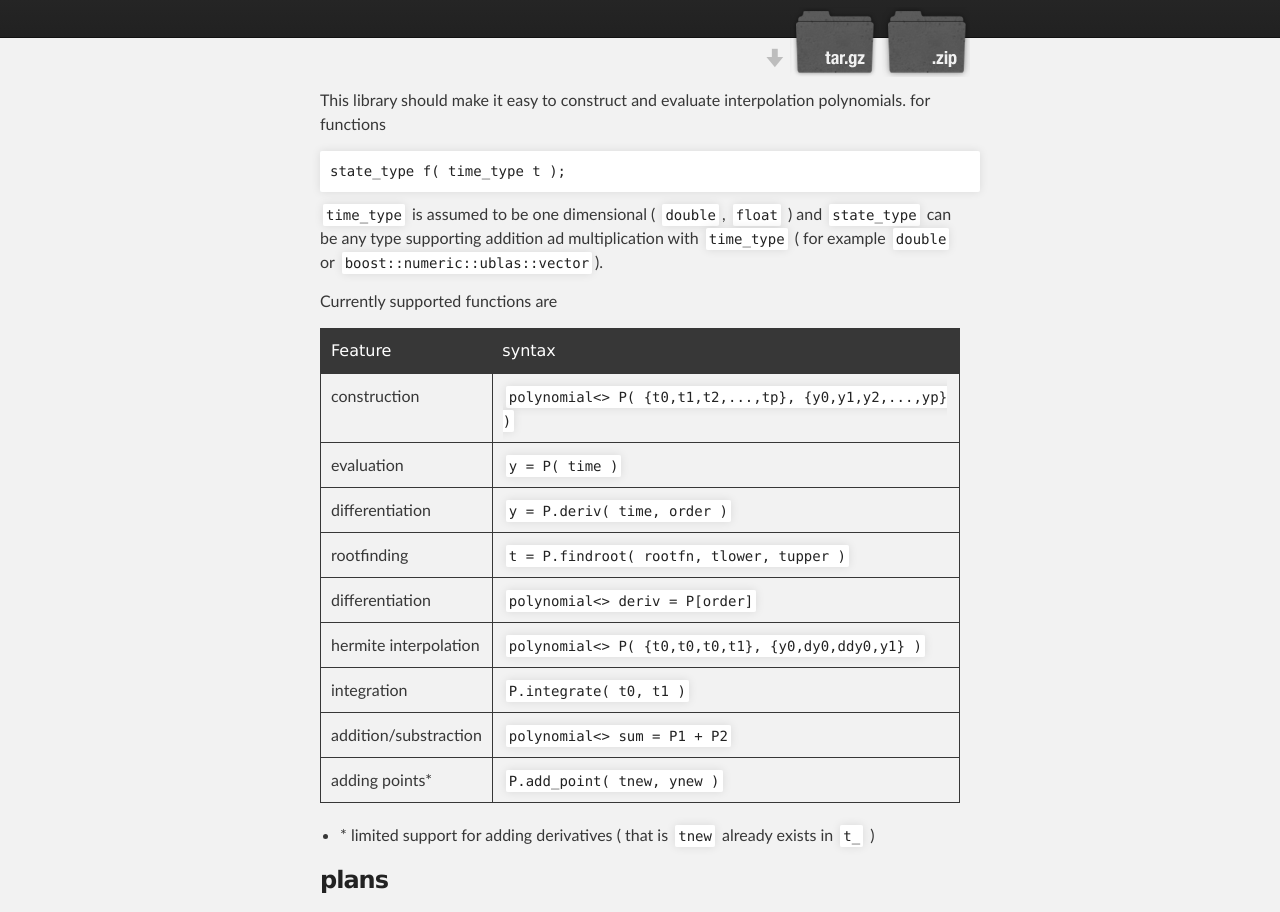
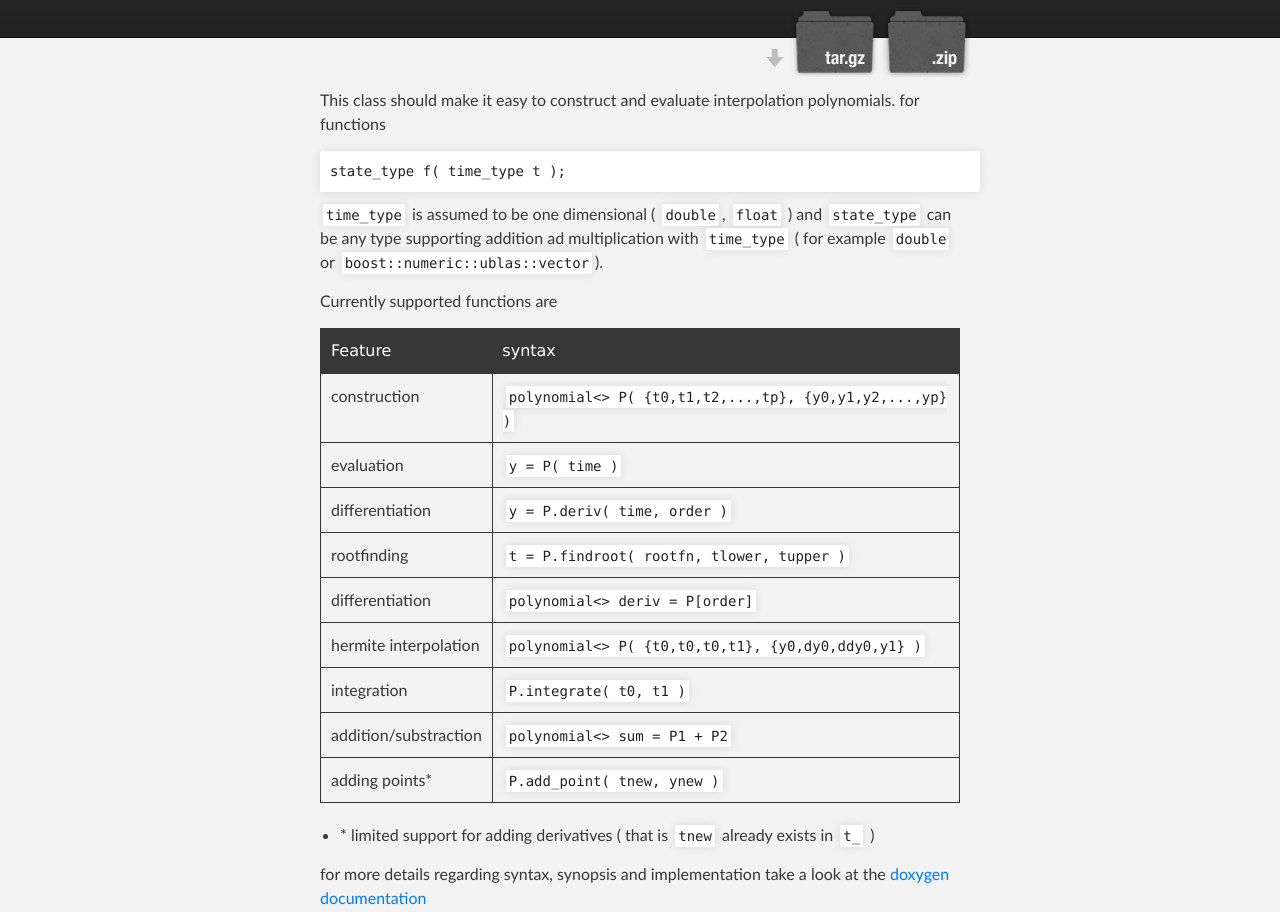
Before and after one commit to GregorDeCillia/polynomials, a plain HTML site: page index.html in a window 1280 px wide. Shown: the part 172-1084 px from the top of the page. Drawn offline with Linux system fonts and the light colour scheme.

```diff
--- a/index.html
+++ b/index.html
@@ -31,7 +31,7 @@
     <!-- MAIN CONTENT -->
     <div id="main_content_wrap" class="outer">
       <section id="main_content" class="inner">
-        <p>This library should make it easy to construct and evaluate interpolation polynomials. for functions</p>
+        <p>This class should make it easy to construct and evaluate interpolation polynomials. for functions</p>
 
 <div class="highlight highlight-javascript"><pre>state_type f( time_type t );</pre></div>
 
@@ -90,6 +90,8 @@
 <li>* limited support for adding derivatives ( that is <code>tnew</code> already exists in <code>t_</code> )</li>
 </ul>
 
+<p>for more details regarding syntax, synopsis and implementation take a look at the <a href="index.html">doxygen documentation</a></p>
+
 <h3>
 <a id="plans" class="anchor" href="#plans" aria-hidden="true"><span class="octicon octicon-link"></span></a>plans</h3>
 
```
Also changed, not shown: params.json (+1 -1 lines).
